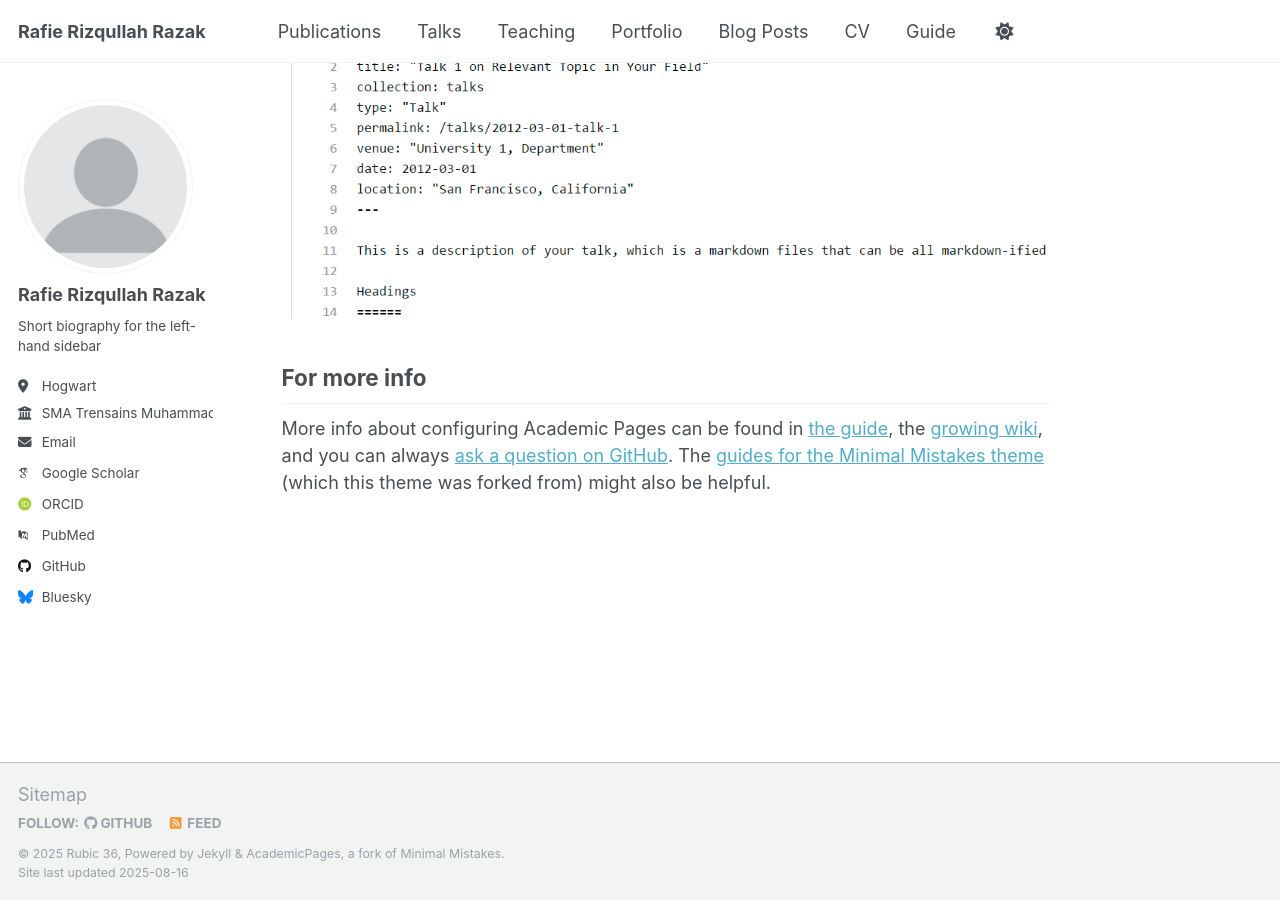
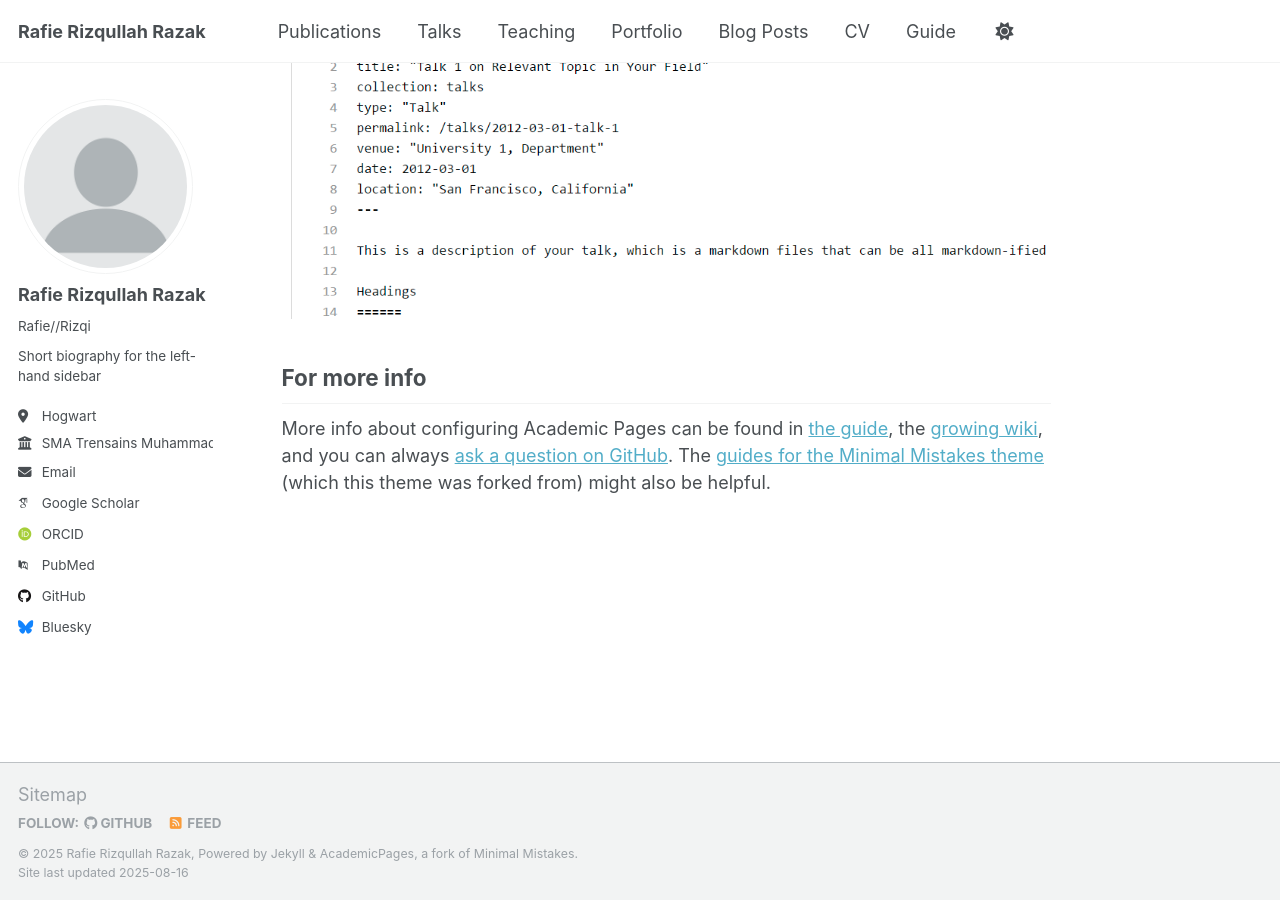
Before and after one commit to Ravenclover36/Ravenclover36.github.io, a Jekyll site: the page built from _pages/about.md, in a window 1280 px wide and 900 px high, scrolled down 2880 px. Built offline with Jekyll 4.4.1, drawn with Linux system fonts in a browser that asks for light colours; some web fonts are replaced; a script that is not in the unit is left out.

Commit message:
Update _config.yml

```diff
--- a/_config.yml
+++ b/_config.yml
@@ -11,7 +11,7 @@ locale                   : "en-US"
 site_theme               : "default"
 title                    : "Rafie Rizqullah Razak"
 title_separator          : "-"
-name                     : &name "Rubic 36"
+name                     : &name "Rafie Rizqullah Razak"
 description              : &description "personal description"
 url                      : https://Ravenclover36.github.io # the base hostname & protocol for your site e.g. "https://[your GitHub username].github.io" or if you already have some other page hosted on Github then use "https://[your GitHub username].github.io/[Your Repo Name]"
 baseurl                  : "" # the subpath of your site, e.g. "/blog"
@@ -24,7 +24,7 @@ author:
   # Biographic information
   avatar           : "profile.png"
   name             : "Rafie Rizqullah Razak"
-  pronouns         : # example: "she/her"
+  pronouns         : "Rafie//Rizqi"
   bio              : "Short biography for the left-hand sidebar"
   location         : "Hogwart"
   employer         : "SMA Trensains Muhammadiyah Sragen"
```
